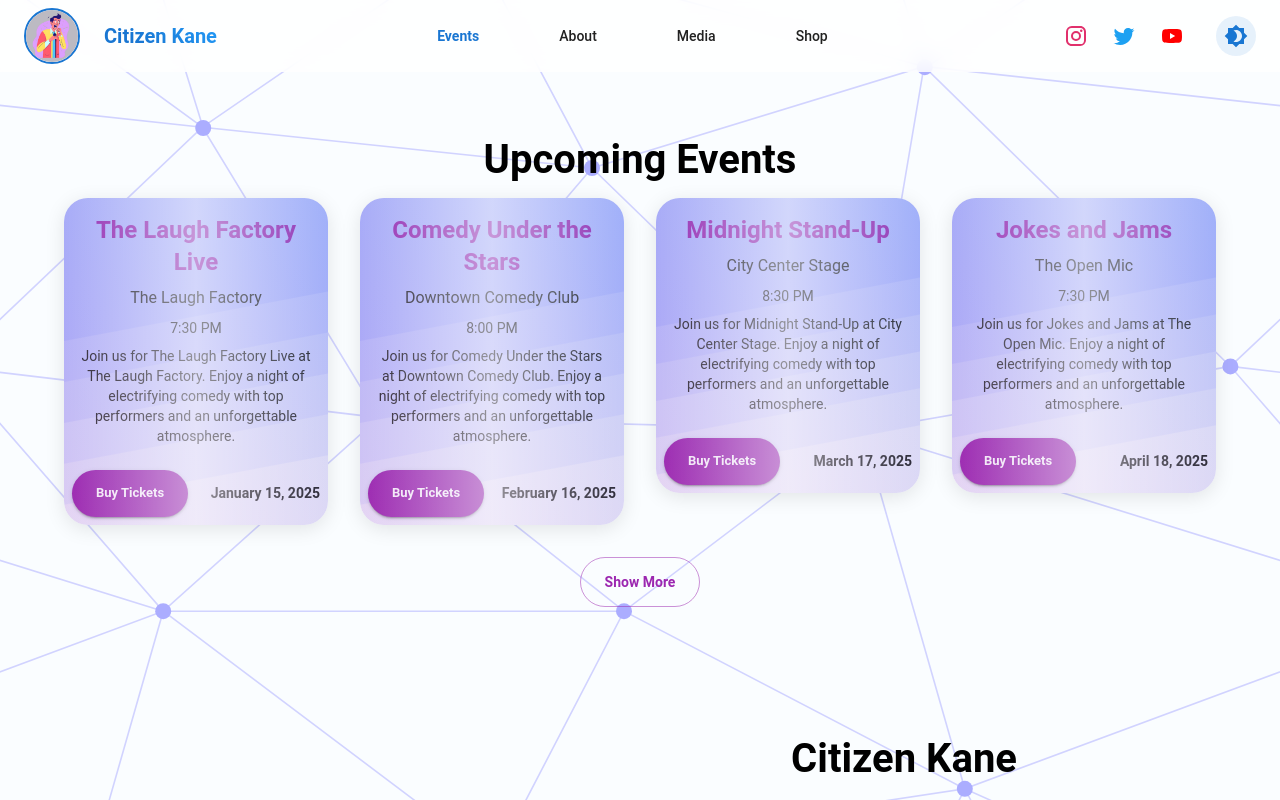
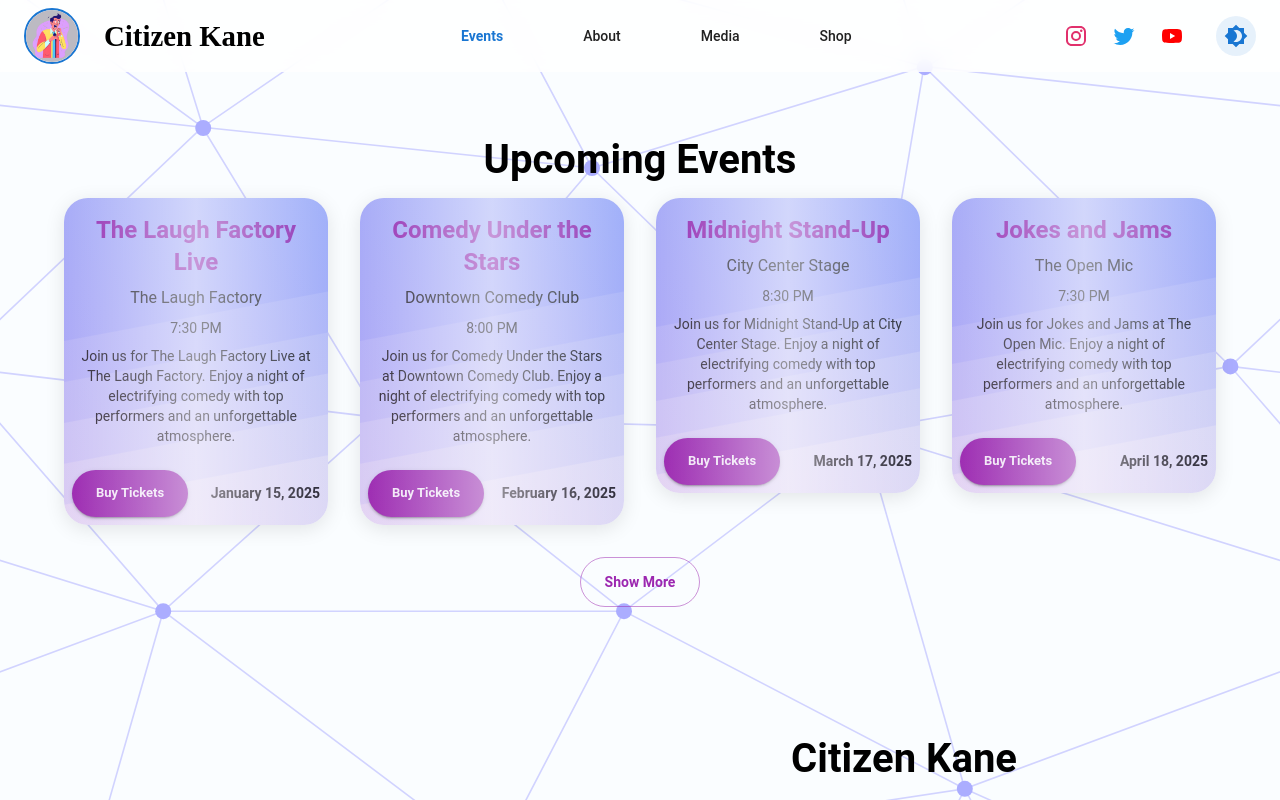
Before and after one commit to WuTangLan1/Sample-Comedy-Profile-4, a React (Create React App) app: page / in a window 1280 px wide. Shown: the top 800 px of the page. Built offline with nearby package versions, Linux system fonts and the light colour scheme.

Commit message:
Update Header.tsx

```diff
--- a/src/components/Header.tsx
+++ b/src/components/Header.tsx
@@ -71,9 +71,15 @@ export default function Header({ activeSection, handleNavigation }: HeaderProps)
             border: `2px solid ${mode === 'light' ? '#1976d2' : '#bb86fc'}`
           }}
         />
-        <Typography variant="h6" sx={{ fontWeight: 700, background: mode === 'light'
-          ? 'linear-gradient(45deg, #1976d2 30%, #2196f3 90%)'
-          : 'linear-gradient(45deg, #bb86fc 30%, #3700b3 90%)', WebkitBackgroundClip: 'text', WebkitTextFillColor: 'transparent' }}>
+        <Typography
+          variant="h6"
+          sx={{
+            fontWeight: 700,
+            color: mode === 'light' ? 'black' : 'white',
+            fontFamily: '"Playfair Display", serif',
+            fontSize: { xs: '1.2rem', md: '1.5rem', lg: '1.8rem' }
+          }}
+        >
           Citizen Kane
         </Typography>
       </Box>
@@ -162,16 +168,17 @@ export default function Header({ activeSection, handleNavigation }: HeaderProps)
                   border: `2px solid ${mode === 'light' ? '#1976d2' : '#bb86fc'}`
                 }}
               />
-              <Typography variant="h6" sx={{
-                fontWeight: 700,
-                background: mode === 'light'
-                  ? 'linear-gradient(45deg, #1976d2 30%, #2196f3 90%)'
-                  : 'linear-gradient(45deg, #bb86fc 30%, #3700b3 90%)',
-                WebkitBackgroundClip: 'text',
-                WebkitTextFillColor: 'transparent'
-              }}>
-                Citizen Kane
-              </Typography>
+                <Typography
+                  variant="h6"
+                  sx={{
+                    fontWeight: 700,
+                    color: mode === 'light' ? 'black' : 'white',
+                    fontFamily: '"Playfair Display", serif',
+                    fontSize: { xs: '1.2rem', md: '1.5rem', lg: '1.8rem' }
+                  }}
+                >
+                  Citizen Kane
+                </Typography>
             </Box>
             <Box sx={{ display: 'flex', alignItems: 'center' }}>
               {pages.map((page) => (
```
